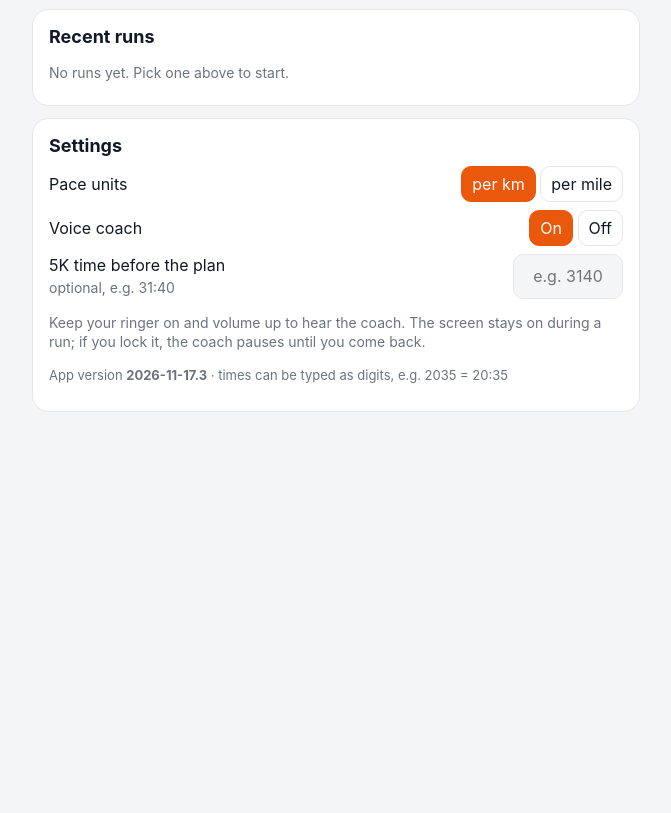
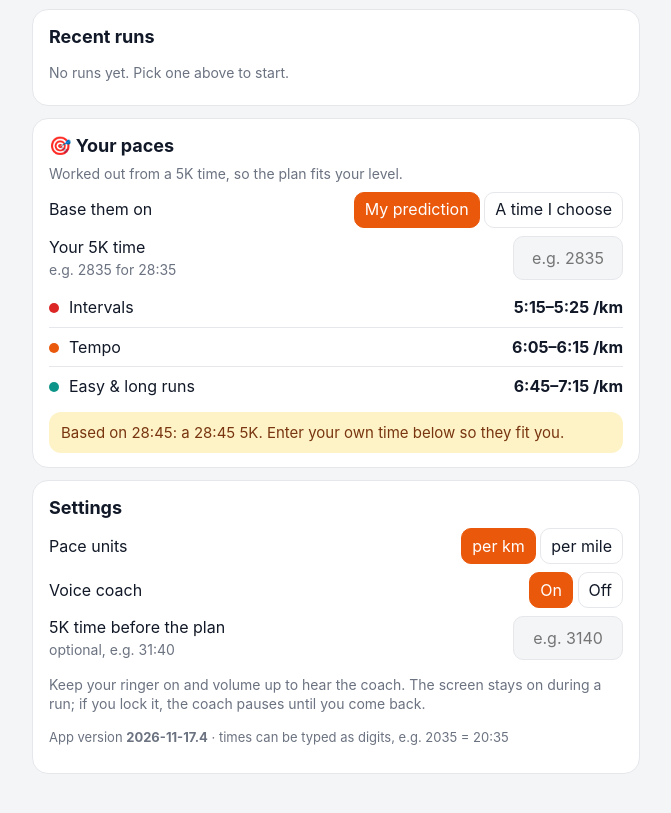
Before and after one commit to didilelass/didilelass, a plain HTML site: page running-coach/index.html in a window 1280 px wide. Shown: the part 982-1795 px from the top of the page, without its empty margins (304-975 px from the left). Before the commit the page ends 1490 px from the top, so only its background shows below. Drawn offline with Linux system fonts and the light colour scheme.

Commit message:
Run Coach: personal paces for every runner
Paces were fixed for a ~28:45 5K. Work them out from one 5K time (the
prediction, or a time the runner chooses) with the same ratios the 5K
model uses. The plan, run screen, voice, 400 m targets and long-run
length all follow it. Defaults keep the original paces.

Co-Authored-By: Claude Opus 5.5 <noreply@anthropic.com>
Claude-Session: https://claude.ai/code/session_018WRDpURJ5pbYv5ZEUsKxS2

```diff
--- a/running-coach/index.html
+++ b/running-coach/index.html
@@ -140,6 +140,16 @@
       <h2>Recent runs</h2>
       <ul class="steps history" id="history"></ul>
     </div>
+    <div class="card" id="paceCard">
+      <h2>🎯 Your paces</h2>
+      <p class="muted" style="margin:0">Worked out from a 5K time, so the plan fits your level.</p>
+      <div class="opt-row"><span>Base them on</span>
+        <span><button class="chip" data-pmode="auto">My prediction</button> <button class="chip" data-pmode="manual">A time I choose</button></span></div>
+      <div class="opt-row" id="pace5kRow"><span>Your 5K time<br><span class="muted">e.g. 2835 for 28:35</span></span>
+        <input type="text" id="pace5k" inputmode="numeric" placeholder="e.g. 2835"></div>
+      <ul class="steps" id="paceList"></ul>
+      <p class="muted" id="paceFrom" style="margin:6px 0 0"></p>
+    </div>
     <div class="card">
       <h2>Settings</h2>
       <div class="opt-row"><span>Pace units</span>
@@ -234,12 +244,31 @@ const save = () => { try { localStorage.setItem(KEY, JSON.stringify(state)); } c
 const $ = id => document.getElementById(id);
 
 // ---------- Paces ----------
-const PACE = {
-  rep:   { km: '5:15–5:25 /km', mi: '8:30–8:45 /mi' },
-  tempo: { km: '6:05–6:15 /km', mi: '9:45–10:00 /mi' },
-  easy:  { km: '6:45–7:15 /km', mi: '11:00–11:40 /mi' },
-};
-const pace = k => k && PACE[k] ? PACE[k][state.unit] : '';
+// Every pace comes from one 5K time, so the plan fits each runner's level.
+// Same ratios the 5K model uses: 400 m repeats ~8% faster than 5K pace,
+// tempo ~7% slower, easy ~22% slower.
+const DEFAULT_5K = 28 * 60 + 45; // the plan's original paces
+const PACE_FACTOR = { rep: 1 / 1.08, tempo: 1 / 0.93, easy: 1 / 0.82 };
+const PACE_SPREAD = { rep: 5, tempo: 5, easy: 15 }; // ± seconds per km
+function paceBase() {
+  if (state.paceMode === 'manual' && state.pace5k) return { secs: state.pace5k, from: 'the 5K time you chose' };
+  const p = predict5k();
+  if (p) return { secs: p.mean, from: 'your predicted 5K. They update as you get fitter' };
+  const b = parseTime(state.baseline);
+  if (b) return { secs: b, from: 'your 5K before the plan' };
+  return { secs: DEFAULT_5K, from: 'a 28:45 5K. Enter your own time below so they fit you', isDefault: true };
+}
+function paceRange(k, base = paceBase().secs) { // seconds per km
+  const mid = base / 5 * PACE_FACTOR[k];
+  return [mid - PACE_SPREAD[k], mid + PACE_SPREAD[k]];
+}
+const round5 = s => Math.round(s / 5) * 5;
+function pace(k, base) {
+  if (!PACE_FACTOR[k]) return '';
+  const f = state.unit === 'mi' ? 1.609344 : 1;
+  const [lo, hi] = paceRange(k, base);
+  return `${fmt(round5(lo * f))}–${fmt(round5(hi * f))} /${state.unit}`;
+}
 const kmLabel = km => state.unit === 'km' ? `${km} km` : `${km} km (${(km * 0.621).toFixed(1)} mi)`;
 
 // ---------- The plan ----------
@@ -256,8 +285,9 @@ const RUNS = [
     build: o => {
       const p = [warm];
       for (let i = 1; i <= o.reps; i++) {
-        p.push({ label: `Repeat ${i} of ${o.reps}`, sub: '400 m fast', kind: 'hard', secs: 130, pace: 'rep', open: true,
-          note: 'About 2:06–2:10. Tap Finish when you hit 400 m.',
+        const [lo, hi] = paceRange('rep');
+        p.push({ label: `Repeat ${i} of ${o.reps}`, sub: '400 m fast', kind: 'hard', secs: Math.round(hi * 0.4), pace: 'rep', open: true,
+          note: `About ${fmt(lo * 0.4)}–${fmt(hi * 0.4)}. Tap Finish when you hit 400 m.`,
           say: `Repeat ${i} of ${o.reps}. 400 metres. Go!` });
         if (i < o.reps) p.push({ label: 'Recover', sub: 'Walk or jog slowly', kind: 'rest', secs: 90, say: 'Recover. 90 seconds, walk or jog slowly.' });
       }
@@ -278,9 +308,9 @@ const RUNS = [
   { id: 'long', name: 'Run 4 · Long run', emoji: '🛣️', kind: 'easy',
     desc: 'All at easy pace. This builds your endurance.',
     opt: { key: 'km', label: 'Distance', min: 7, max: 10, def: 7, fmt: v => kmLabel(v) },
-    build: o => [{ label: `Long run · ${kmLabel(o.km)}`, sub: 'All easy', kind: 'easy', secs: o.km * 7 * 60, pace: 'easy', open: true, checkIn: true,
-      note: `About ${o.km * 7} minutes at easy pace. Tap Finish when you've done ${o.km} km.`,
-      say: `Long run, ${o.km} kilometres, all at easy pace.` }] },
+    build: o => { const easy = avgOf(paceRange('easy')); return [{ label: `Long run · ${kmLabel(o.km)}`, sub: 'All easy', kind: 'easy', secs: Math.round(o.km * easy), pace: 'easy', open: true, checkIn: true,
+      note: `About ${Math.round(o.km * easy / 60)} minutes at easy pace. Tap Finish when you've done ${o.km} km.`,
+      say: `Long run, ${o.km} kilometres, all at easy pace.` }]; } },
   { id: 'optional', name: 'Run 5 · Optional easy', emoji: '🌿', kind: 'easy', optional: true,
     desc: "Another easy run, or skip it if your legs are tired.",
     opt: { key: 'mins', label: 'Length', min: 20, max: 30, step: 5, def: 20, fmt: v => `${v} min` },
@@ -629,11 +659,42 @@ function renderHome() {
   document.querySelectorAll('[data-unit]').forEach(b => b.classList.toggle('sel', b.dataset.unit === state.unit));
   document.querySelectorAll('[data-voice]').forEach(b => b.classList.toggle('sel', (b.dataset.voice === 'on') === state.voice));
   $('baseline').value = state.baseline || '';
+  renderPaces();
 }
 $('prevWeek').onclick = () => { state.week--; save(); renderHome(); };
 $('nextWeek').onclick = () => { state.week++; save(); renderHome(); };
 document.querySelectorAll('[data-unit]').forEach(b => b.onclick = () => { state.unit = b.dataset.unit; save(); renderHome(); });
 document.querySelectorAll('[data-voice]').forEach(b => b.onclick = () => { state.voice = b.dataset.voice === 'on'; save(); renderHome(); });
+function renderPaces() {
+  const mode = state.paceMode || 'auto';
+  document.querySelectorAll('[data-pmode]').forEach(b => b.classList.toggle('sel', b.dataset.pmode === mode));
+  $('pace5kRow').hidden = mode !== 'manual';
+  if (document.activeElement !== $('pace5k')) $('pace5k').value = state.pace5k ? fmt(state.pace5k) : '';
+  const base = paceBase();
+  const ul = $('paceList');
+  ul.innerHTML = '';
+  for (const [k, label, dot] of [['rep', 'Intervals', 'hard'], ['tempo', 'Tempo', 'tempo'], ['easy', 'Easy & long runs', 'easy']]) {
+    const li = document.createElement('li');
+    li.innerHTML = `<span class="dot" style="background:${COLORS[dot]}"></span><span style="flex:1"></span><strong></strong>`;
+    li.children[1].textContent = label;
+    li.children[2].textContent = pace(k, base.secs);
+    ul.appendChild(li);
+  }
+  $('paceFrom').textContent = `Based on ${fmt(base.secs)}: ${base.from}.`;
+  $('paceFrom').classList.toggle('warn', !!base.isDefault);
+}
+document.querySelectorAll('[data-pmode]').forEach(b => b.onclick = () => {
+  state.paceMode = b.dataset.pmode; save(); renderHome();
+  if (state.paceMode === 'manual' && !state.pace5k) $('pace5k').focus();
+});
+$('pace5k').onchange = () => {
+  const t = parseTime($('pace5k').value);
+  if (t && (t < 12 * 60 || t > 60 * 60)) { alert('That 5K time looks off. Enter something between 12:00 and 60:00.'); return; }
+  state.pace5k = t || null;
+  if (t) state.paceMode = 'manual';
+  save(); renderHome();
+};
+autoColon($('pace5k'));
 $('baseline').onchange = () => { const t = parseTime($('baseline').value); state.baseline = t ? fmt(t) : ''; save(); renderHome(); };
 autoColon($('baseline'));
 autoColon($('logTime'));
@@ -914,7 +975,7 @@ renderHome();
 // ---------- Updates ----------
 // The home-screen app can keep an old copy open for days. Check for a new version
 // whenever the app comes back to the screen, and reload once it's ready (never mid-run).
-const APP_VERSION = '2026-11-17.3';
+const APP_VERSION = '2026-11-17.4';
 $('appVersion').textContent = APP_VERSION;
 if ('serviceWorker' in navigator) {
   navigator.serviceWorker.register('sw.js').then(reg => {
--- a/running-coach/sw.js
+++ b/running-coach/sw.js
@@ -1,5 +1,5 @@
 // Caches the app so it opens without an internet connection.
-const CACHE = 'run-coach-v3';
+const CACHE = 'run-coach-v4';
 const FILES = ['./', 'index.html', 'manifest.json', 'icons/icon.svg', 'icons/icon-180.png', 'icons/icon-192.png', 'icons/icon-512.png'];
 
 self.addEventListener('install', e => {
```
Also changed, not shown: 1 other file.
